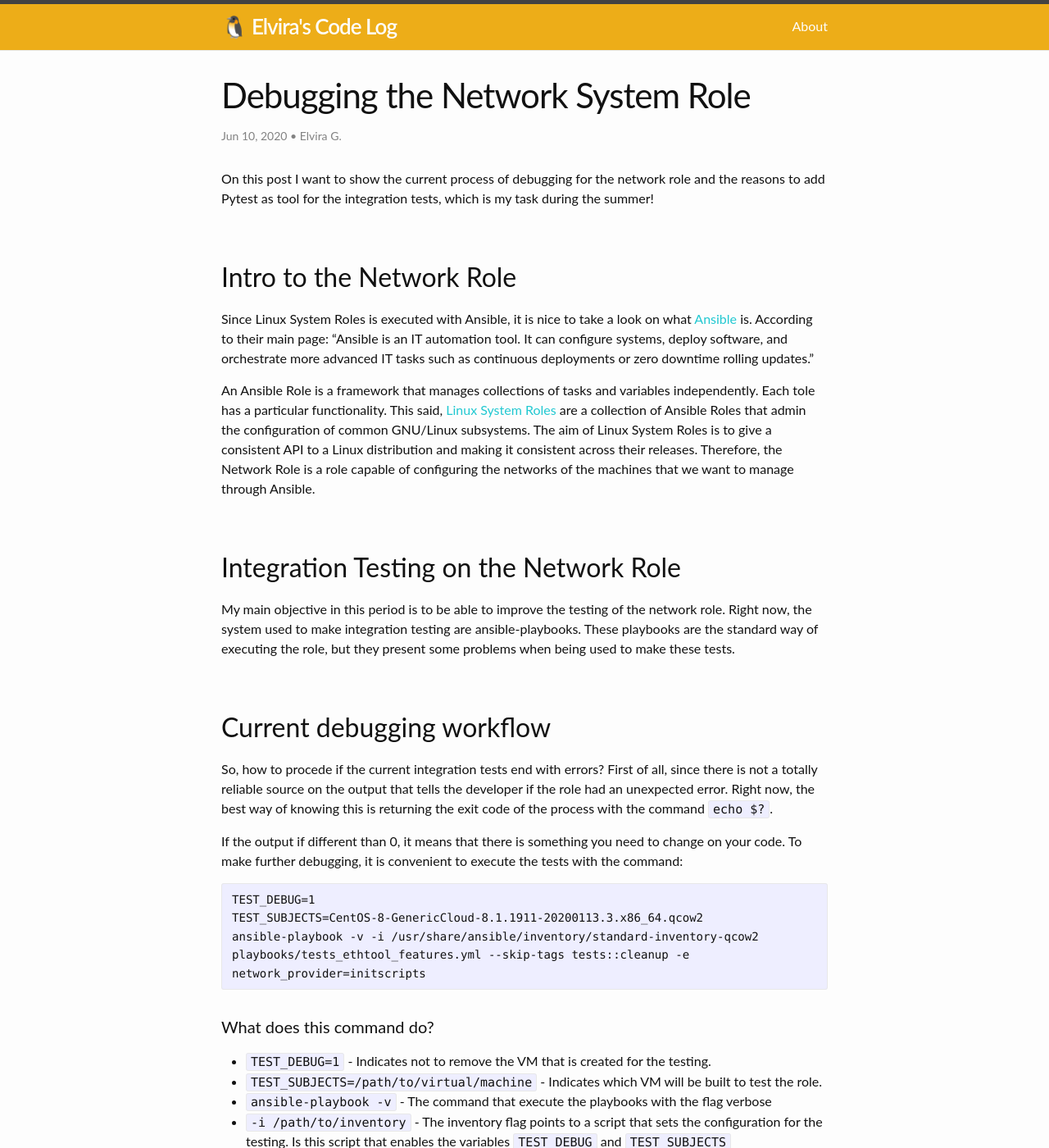
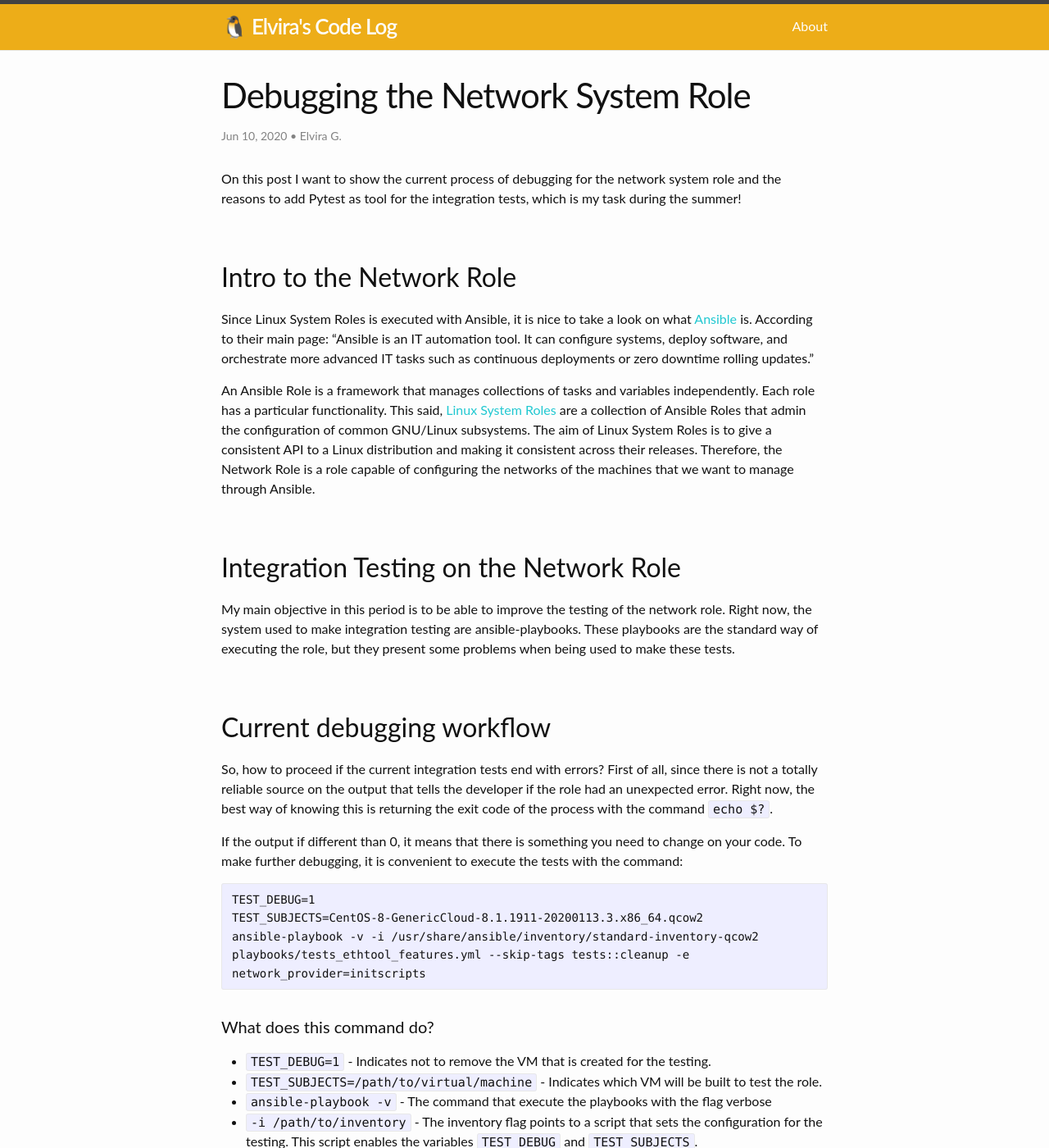
Before and after one commit to elvgarrui/blog, a Jekyll site: the page built from _posts/2020-06-10-debugging-the-network-system-role.md, in a window 1280 px wide and 1400 px high. Shown: the whole window at 82% size. Built offline with Jekyll 4.4.1, drawn with Linux system fonts in a browser that asks for light colours.

Commit message:
Fix post typo

```diff
--- a/_posts/2020-06-10-debugging-the-network-system-role.md
+++ b/_posts/2020-06-10-debugging-the-network-system-role.md
@@ -1,15 +1,15 @@
 ---
 layout: post
 title: "Debugging the Network System Role"
-categories: debug, gsoc
+tags: gsoc linux-system-roles floss
 author:
 - Elvira G.
 meta: "GSOC"
 ---
 
 On this post I want to show the current process of debugging for the network
-role and the reasons to add Pytest as tool for the integration tests, which is
-my task during the summer!
+system role and the reasons to add Pytest as tool for the integration tests,
+which is my task during the summer!
 
 ## Intro to the Network Role
 
@@ -20,7 +20,7 @@ configure systems, deploy software, and orchestrate more advanced IT tasks such
 as continuous deployments or zero downtime rolling updates."
 
 An Ansible Role is a framework that manages collections of tasks and variables
-independently. Each tole has a particular functionality. This said, [Linux
+independently. Each role has a particular functionality. This said, [Linux
 System Roles](https://linux-system-roles.github.io/) are a collection of
 Ansible Roles that admin the configuration of common GNU/Linux subsystems. The
 aim of Linux System Roles is to give a consistent API to a Linux distribution
@@ -37,7 +37,7 @@ but they present some problems when being used to make these tests.
 
 ## Current debugging workflow
 
-So, how to procede if the current integration tests end with errors? First of
+So, how to proceed if the current integration tests end with errors? First of
 all, since there is not a totally reliable source on the output that tells the
 developer if the role had an unexpected error. Right now, the best way of
 knowing this is returning the exit code of the process with the command `echo $?`.
@@ -63,8 +63,8 @@ network_provider=initscripts
  - `ansible-playbook -v` - The command that execute the playbooks with the flag
    verbose
  - `-i /path/to/inventory` - The inventory flag points to a script that sets
-   the configuration for the testing. Is this script that enables the variables
-`TEST_DEBUG` and `TEST_SUBJECTS`
+   the configuration for the testing. This script enables the variables
+`TEST_DEBUG` and `TEST_SUBJECTS`.
  - `/path/to/test.yml`
  - `--skip-tags test::cleanup` - This flag indicates the playbook to not
    execute the playbook blocks that have "test::cleanup" as a tag. Adding it
```
